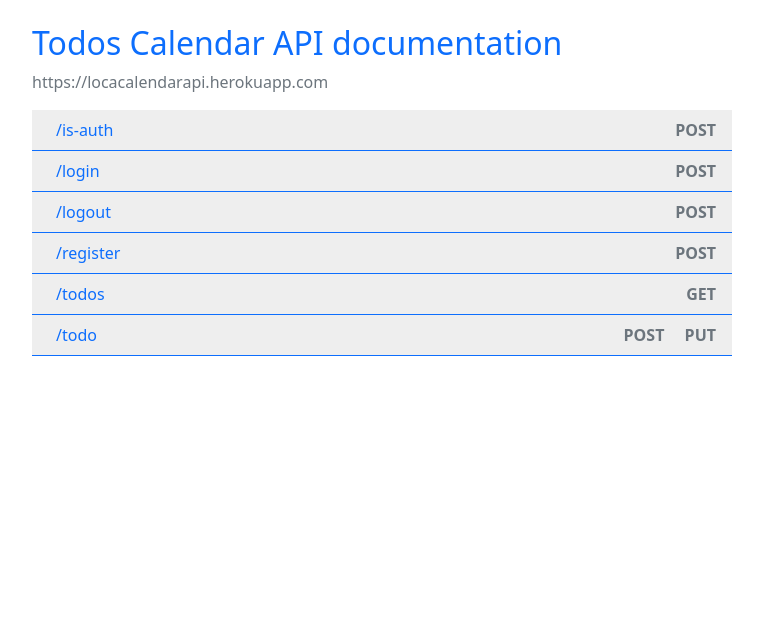
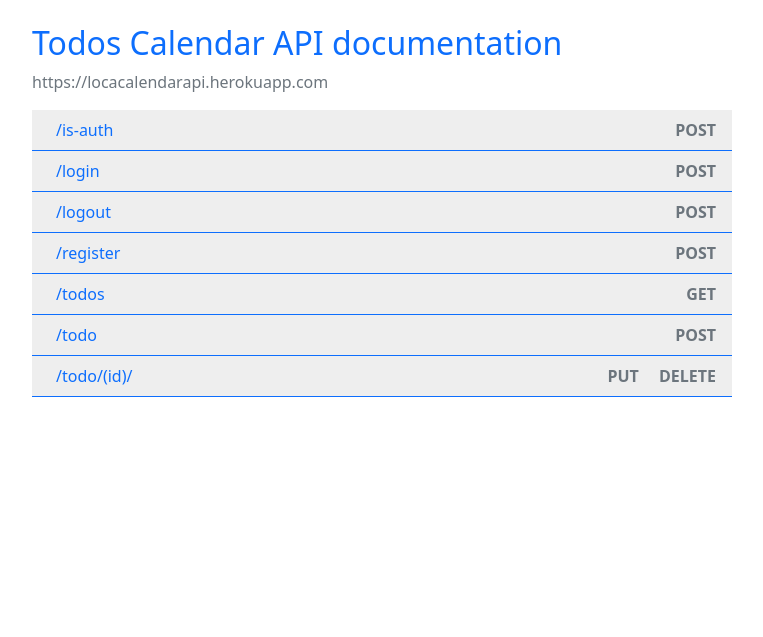
Before and after one commit to DamiDavy/DailyDoingsAPI, a Django app: page / in a window 1280 px wide. Shown: the top 637 px of the page, without its empty margins (50-813 px from the left). Run offline with Django 3.2, Linux system fonts and the light colour scheme.

Commit message:
added editing todo

```diff
--- a/handling/templates/handling/index.html
+++ b/handling/templates/handling/index.html
@@ -174,10 +174,10 @@
 		<div>
 			<div class="d-flex justify-content-around url-container p-2 border-bottom border-primary" id="6">
 				<div class="ps-3">/todo</div>
-				<div class="pe-2 http-method-title text-secondary"><span>POST</span> <span class="ps-3">PUT</span></div>
+				<div class="pe-2 http-method-title text-secondary"><span>POST</span></div>
 			</div>
 			<div class="content border p-3" id="c-6">
-				<div class="pb-3">Adding / Deleting Todo</div>
+				<div class="pb-3">Adding Todo</div>
 				<div class="text-secondary">
 					<h5>POST</h5>
 					<h6>Request</h6>
@@ -201,15 +201,45 @@
 				(0 indicates success, 1 indicates error)
 					</pre>
 				</div>
+			</div>
+		</div>
 
+		<div>
+			<div class="d-flex justify-content-around url-container p-2 border-bottom border-primary" id="7">
+				<div class="ps-3">/todo/(id)/</div>
+				<div class="pe-2 http-method-title text-secondary"><span>PUT</span> <span class="ps-3">DELETE</span></div>
+			</div>
+			<div class="content border p-3" id="c-7">
+				<div class="pb-3">Editing / Deleting Todo</div>
 				<div class="text-secondary">
 					<h5>PUT</h5>
 					<h6>Request</h6>
+					<pre>
+			URI Parameters
+				id: number
+
+			Media type: application/json
+			Type: object
+			Properties
+				title: string
+					</pre>
+					<h6>Response</h6>
 					<pre>
 			Media type: application/json
 			Type: object
 
 			Properties
+				message: string,
+				result: number
+				(0 indicates success, 1 indicates error)
+					</pre>
+				</div>
+
+				<div class="text-secondary">
+					<h5>DELETE</h5>
+					<h6>Request</h6>
+					<pre>
+			URI Parameters
 				id: number
 					</pre>
 					<h6>Response</h6>
@@ -225,6 +255,7 @@
 				</div>
 			</div>
 		</div>
+
 	</div>
 </div>
 
--- a/handling/urls.py
+++ b/handling/urls.py
@@ -5,7 +5,8 @@ from . import views
 urlpatterns = [
     path("", views.index, name="index"),
     path("todos/<int:session>/<str:year>/<str:month>", views.todos, name="todos"),
-    path("todo", views.add_delete_todo, name="add_delete_todo"),
+    path("todo", views.add_todo, name="add_todo"),
+    path("todo/<int:id>", views.edit_delete_todo, name="edit_delete_todo"),
 
     path('is-auth', views.is_logged_in, name="is_logged_in"),
     path("login", views.login_view, name="login"),
--- a/handling/views.py
+++ b/handling/views.py
@@ -41,8 +41,10 @@ def login_view(request):
 def is_logged_in(request):
   if request.method == "POST":
     data = json.loads(request.body)
-    session_id = data.get("session")
+    session_id = int(data.get("session"))
+    print(session_id)
     user = session_is_valid(session_id)
+    print(user)
 
     if user is not None:
       return JsonResponse({"message": "Authenticated", "session": session_id, "name": user.username, "result": 0}, status=200)
@@ -100,7 +102,7 @@ def todos(request, session, year, month):
   return JsonResponse([todo.serialize() for todo in user_todos], safe=False)
 
 @csrf_exempt
-def add_delete_todo(request):
+def add_todo(request):
   if request.method == "POST":
 
     data = json.loads(request.body)
@@ -119,11 +121,24 @@ def add_delete_todo(request):
     todo = Todo(user=user, title=title, year=date_as_list[0], month=date_as_list[1], day=date_as_list[2])
     todo.save()
     return JsonResponse({"message": "Todo've been saved successfully", "result": 0}, status=200)
-
-  elif request.method == "PUT":
-    data = json.loads(request.body)
-    todo_id = data.get("id")
-    Todo.objects.get(pk=todo_id).delete()
-    return JsonResponse({"message": "Todo've been deleted successfully", "result": 0}, status=200)
   else:
     return JsonResponse({"message": "Method Not Allowed", "result": 1}, status=405)
+
+@csrf_exempt
+def edit_delete_todo(request, id):
+  if request.method == "DELETE":
+    #data = json.loads(request.body)
+    # todo_id = data.get("id")
+    Todo.objects.get(pk=id).delete()
+    return JsonResponse({"message": "Todo've been deleted successfully", "result": 0}, status=200)
+  elif request.method == "PUT":
+    todo = Todo.objects.get(pk=id)
+
+    data = json.loads(request.body)
+    title = data.get("title")
+
+    todo.title = title
+    todo.save()
+    return JsonResponse({"message": "Todo've been updated successfully", "result": 0}, status=200)
+  else:
+    return JsonResponse({"message": "Method Not Allowed", "result": 1}, status=405)
```
Also changed, not shown: 1 other file.
